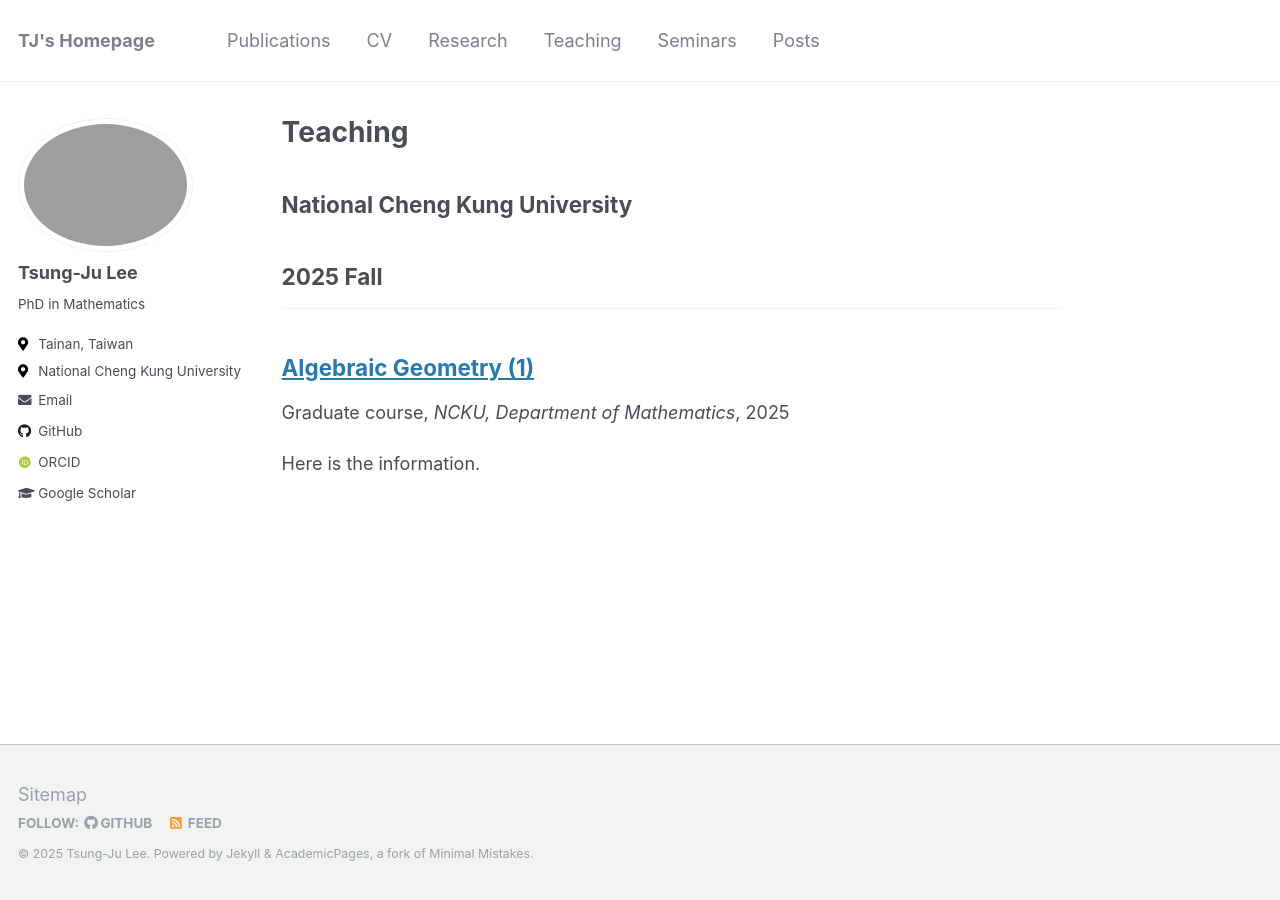
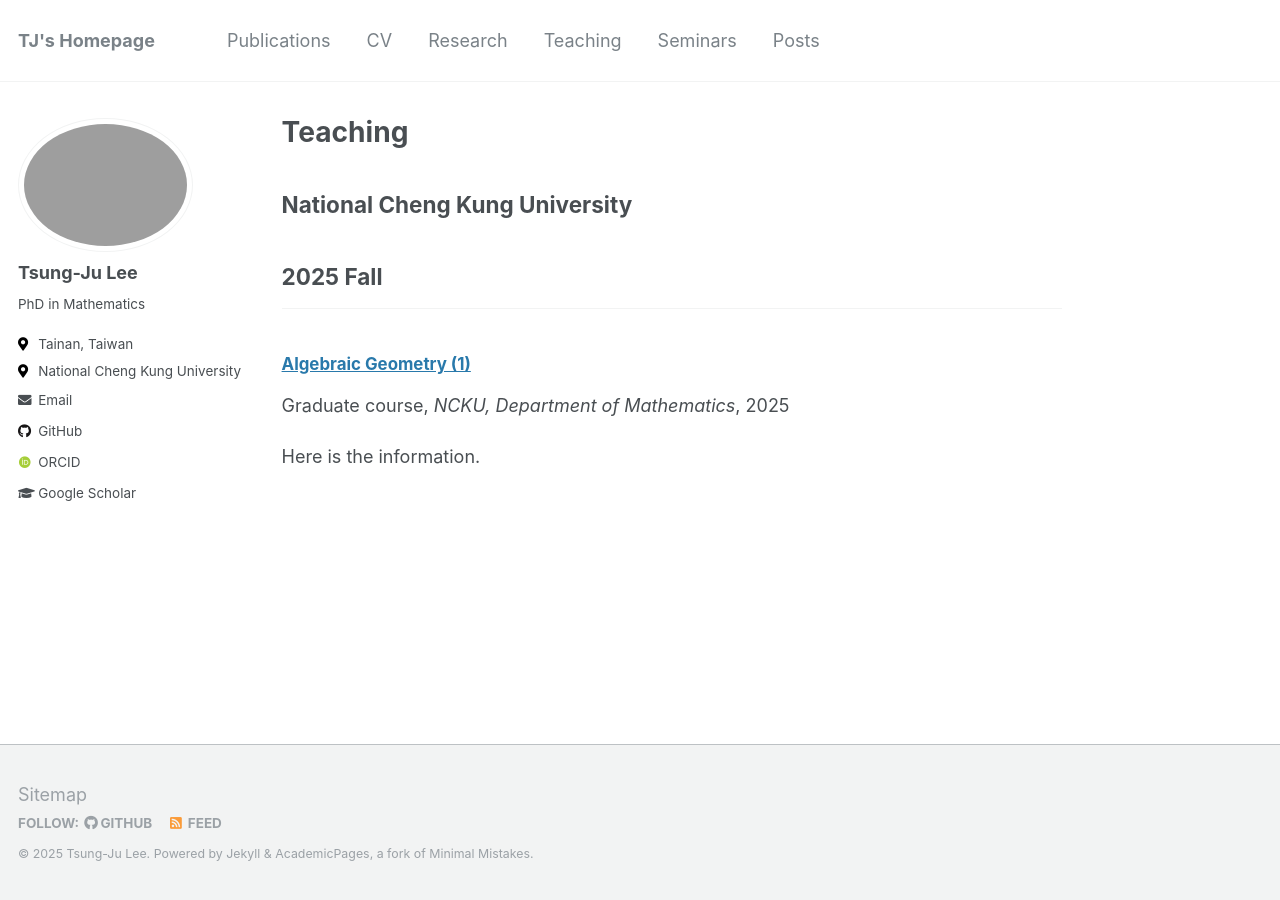
Before and after one commit to yusd24/yusd24.github.io, a Jekyll site: the page built from _pages/teaching.html, in a window 1280 px wide. Built offline with Jekyll 4.4.1, drawn with Linux system fonts in a browser that asks for light colours; some web fonts are replaced.

Commit message:
Update archive-single.html

```diff
--- a/_includes/archive-single.html
+++ b/_includes/archive-single.html
@@ -30,9 +30,9 @@
       {% if post.collection == 'publications' %}
         {{ title }}
       {% elsif post.link %}
-        <h3><a href="{{ post.link }}">{{ title }}</a> <a href="{{ base_path }}{{ post.url }}" rel="permalink"><i class="fa fa-link" aria-hidden="true" title="permalink"></i><span class="sr-only">Permalink</span></a></h3>
+        <a href="{{ post.link }}"><h4>{{ title }}</h4></a> <a href="{{ base_path }}{{ post.url }}" rel="permalink"><i class="fa fa-link" aria-hidden="true" title="permalink"></i><span class="sr-only">Permalink</span></a>
       {% else %}
-        <a href="{{ base_path }}{{ post.url }}" rel="permalink">{{ title }}</a>
+        <a href="{{ base_path }}{{ post.url }}" rel="permalink"><h4>{{ title }}</h4></a>
       {% endif %}
     </h2>
 
```
